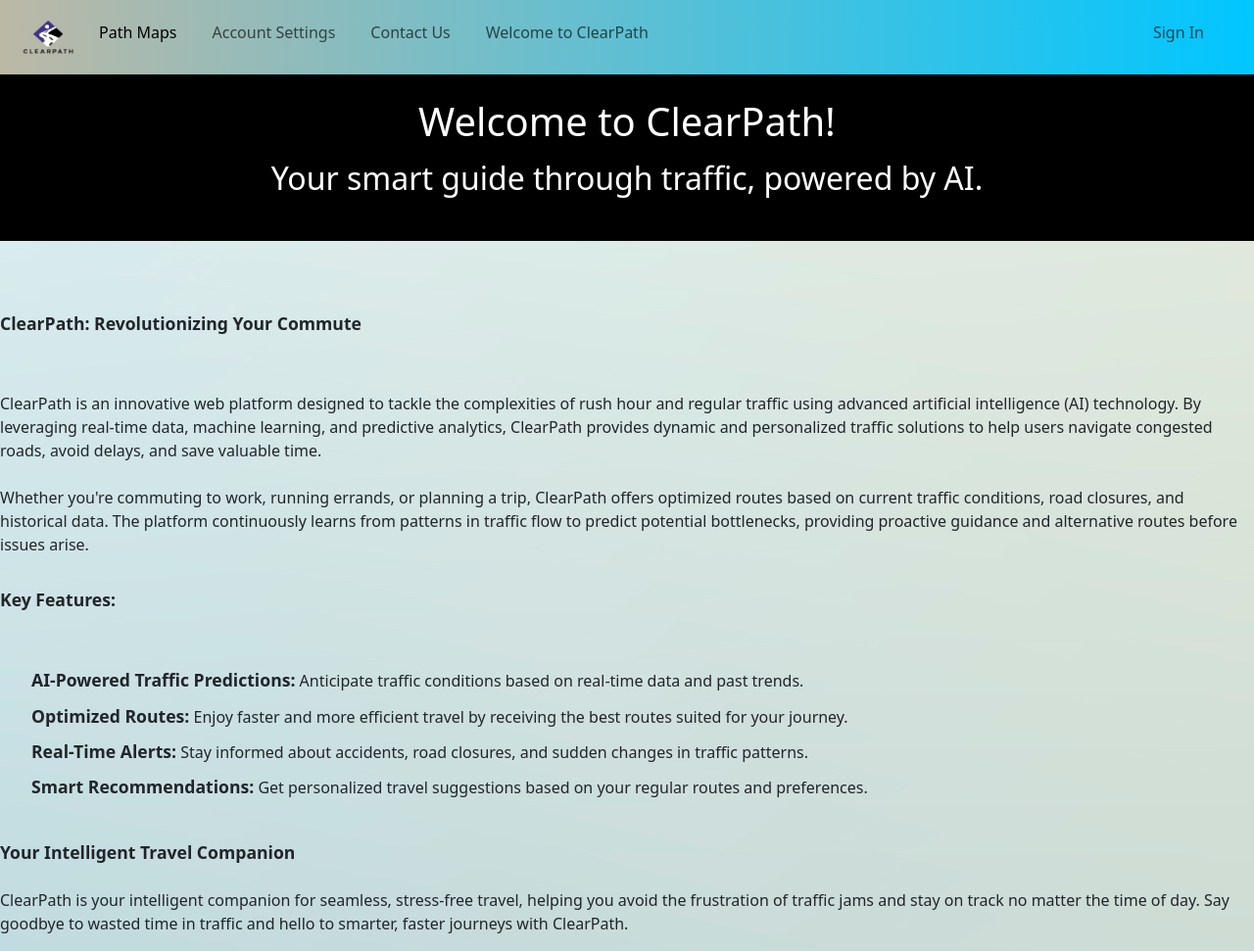
After one commit to Brooklyn-STEAM/10046-Integrating-Artificial-Intelligence-In-Aid-of-Rush-Hour-Commutes, a Flask app: page /clearpath in a window 1280 px wide. The commit adds this page. Shown: the whole page at 98% size. Run offline with Flask 3, Linux system fonts and the light colour scheme.

Commit message:
FInal Designs and Styles Part 1 (#14)

```diff
--- a/main.py
+++ b/main.py
@@ -122,9 +122,9 @@ def signin():
         result = cursor.fetchone()
 
         if result is None:
-            flash("username or password is incorrect")
+            flash("Username or Password is incorrect")
         elif password != result["password"]:
-            flash("username or password is incorrect")
+            flash("Username or Password is incorrect")
         else:
             user = User(result["id"], result["username"], result["email"])
 
@@ -139,6 +139,11 @@ def signin():
 def logout():
     flask_login.logout_user()
     return  redirect('/')
+
+@app.route('/delete')
+def deleteaccount():
+    flask_login.logout_user()
+    return redirect('/')
 
 @app.route("/settings", methods=["GET", "POST"])
 @flask_login.login_required
@@ -195,3 +200,16 @@ def settings():
         return redirect("/settings")
 
     return render_template("accountpage.html.jinja", user=flask_login.current_user)
+
+
+@app.route('/contactus')
+def contactus():
+    return render_template('contactus.html.jinja')
+
+@app.route('/clearpath', methods=["GET", "POST"])
+def clearpath():
+    return render_template('clearpath.html.jinja')
+
+@app.route('/thank-you')
+def thank_you():
+    return render_template('thank_you.html.jinja')
--- /dev/null
+++ b/templates/clearpath.html.jinja
@@ -0,0 +1,105 @@
+<!doctype html>
+<html lang="en">
+  <head>
+    <meta charset="utf-8">
+    <meta name="viewport" content="width=device-width, initial-scale=1">
+    <title>Welcome to ClearPath</title>
+    <link href="https://cdn.jsdelivr.net/npm/bootstrap@5.3.3/dist/css/bootstrap.min.css" rel="stylesheet" integrity="sha384-QWTKZyjpPEjISv5WaRU9OFeRpok6YctnYmDr5pNlyT2bRjXh0JMhjY6hW+ALEwIH" crossorigin="anonymous">
+
+  </head>
+<body>
+<style>
+    body {
+      background-image: url("static/background_url5.jpg");
+    }
+
+    .banner {
+        background-color: black;
+        color: white;
+        text-align: center;
+        padding: 20px;
+    }
+
+    .banner h1 {
+        font-size: 2.5em;
+        margin-bottom: 10px;
+    }
+
+    .banner p {
+        font-size: 2.0em;
+    }
+
+    .alert {
+        margin-top: 20px;
+        background-color: #cce5ff;
+        border-color: #b8daff;
+        color: #004085;
+    }
+
+    .content-container {
+        margin: 0 auto ;
+        padding: 20px;
+        max-width: 800px;
+        text-align: center;
+    }
+
+    h3 {
+        font-size: 1.8rem;
+        margin-bottom: 20px;
+    }
+
+    ul {
+        list-style-type: none;
+        padding-left: 0;
+    }
+
+    ul li {
+        margin-bottom: 10px;
+    }
+
+    strong {
+        font-size: 1.1rem;
+    }
+
+
+  </style>
+
+ {% include "components/navbar2.html.jinja" %}
+
+    <div class="banner text-center py-4">
+        <h1>Welcome to ClearPath!</h1>
+        <p>Your smart guide through traffic, powered by AI.</p>
+        {% if message %}
+            <div class="alert alert-info mt-3">
+                {{ message }}
+            </div>
+        {% endif %}
+    </div>
+    <br>
+    <br>
+
+    <h3 class="What is ClearPath?"></h3>
+
+    <p class="text-center">
+    <h3><strong>ClearPath: Revolutionizing Your Commute</strong></h3><br><br>
+
+    ClearPath is an innovative web platform designed to tackle the complexities of rush hour and regular traffic using advanced artificial intelligence (AI) technology. By leveraging real-time data, machine learning, and predictive analytics, ClearPath provides dynamic and personalized traffic solutions to help users navigate congested roads, avoid delays, and save valuable time.<br><br>
+
+    Whether you're commuting to work, running errands, or planning a trip, ClearPath offers optimized routes based on current traffic conditions, road closures, and historical data. The platform continuously learns from patterns in traffic flow to predict potential bottlenecks, providing proactive guidance and alternative routes before issues arise.<br><br>
+
+    <h3><strong>Key Features:</strong></h3><br><br>
+    <ul>
+        <li><strong>AI-Powered Traffic Predictions:</strong> Anticipate traffic conditions based on real-time data and past trends.</li>
+        <li><strong>Optimized Routes:</strong> Enjoy faster and more efficient travel by receiving the best routes suited for your journey.</li>
+        <li><strong>Real-Time Alerts:</strong> Stay informed about accidents, road closures, and sudden changes in traffic patterns.</li>
+        <li><strong>Smart Recommendations:</strong> Get personalized travel suggestions based on your regular routes and preferences.</li>
+    </ul><br>
+
+    <strong>Your Intelligent Travel Companion</strong><br><br>
+    ClearPath is your intelligent companion for seamless, stress-free travel, helping you avoid the frustration of traffic jams and stay on track no matter the time of day. Say goodbye to wasted time in traffic and hello to smarter, faster journeys with ClearPath.
+</p>
+
+
+        <script src="https://cdn.jsdelivr.net/npm/bootstrap@5.3.3/dist/js/bootstrap.bundle.min.js" integrity="sha384-YvpcrYf0tY3lHB60NNkmXc5s9fDVZLESaAA55NDzOxhy9GkcIdslK1eN7N6jIeHz" crossorigin="anonymous"></script>
+    </body>
+</html>
--- /dev/null
+++ b/templates/components/navbar2.html.jinja
@@ -0,0 +1,79 @@
+<!DOCTYPE html>
+<html lang="en">
+<head>
+  <meta charset="UTF-8">
+  <meta name="viewport" content="width=device-width, initial-scale=1.0">
+  <link href="https://cdn.jsdelivr.net/npm/bootstrap@5.3.0-alpha1/dist/css/bootstrap.min.css" rel="stylesheet">
+  <link rel="stylesheet" href="https://cdnjs.cloudflare.com/ajax/libs/font-awesome/6.0.0/css/all.min.css">
+<style>
+    .navbar {
+        background: linear-gradient(90deg, #BCB8A6, #00c6ff);
+    }
+
+  .navbar-nav .nav-item {
+    margin-right: 20px;
+  }
+
+  .navbar-nav .nav-item:last-child {
+    margin-right: 0;
+  }
+
+  .navbar {
+    padding-left: 10px;
+    padding-right: 15px;
+  }
+
+  .profile-container {
+    display: flex;
+    align-items: center;
+    justify-content: center;
+    margin-top: 20px;
+}
+
+    .profile-icon {
+        width: 50px;
+        height: 50px;
+        border-radius: 30%;
+        margin-right: 5px;
+        object-fit: cover;
+     }
+</style>
+
+
+</head>
+<body>
+    <nav class="navbar navbar-expand-lg bg-body-tertiary">
+  <div class="container-fluid">
+    <a class="navbar-brand" href="#"><img src="static/OfficialLogo.png" alt="Logo" width="55px" height="50px"></a>
+    <button class="navbar-toggler" type="button" data-bs-toggle="collapse" data-bs-target="#navbarText" aria-controls="navbarText" aria-expanded="false" aria-label="Toggle navigation">
+      <span class="navbar-toggler-icon"></span>
+    </button>
+    <div class="collapse navbar-collapse" id="navbarText">
+      <ul class="navbar-nav me-auto mb-2 mb-lg-0">
+        <li class="nav-item">
+          <a class="nav-link active" aria-current="page" href="/">Path Maps</a>
+        </li>
+        <li class="nav-item">
+          <a class="nav-link" href="/settings">Account Settings</a>
+        </li>
+        <li class="nav-item">
+          <a class="nav-link" href="/contactus">Contact Us</a>
+        </li>
+        <li class="nav-item">
+        <a class="nav-link" href="/clearpath">Welcome to ClearPath</a>
+        </li>
+      </ul>
+      <ul class="navbar-nav justify-content-end flex-grow-1 pe-3">
+            {% if current_user.is_authenticated %}
+              <div class="profile-container">
+                <img src="static/profileicon.png" alt="Profile Icon" class="profile-icon"><a class="nav-link" aria-current="page" href="/settings">Welcome {{ current_user.username }}</a>
+              </div>
+            {% else %}
+              <li class="nav-item">
+                <a class="nav-link" aria-current="page" href="/signin">Sign In</a>
+              </li>
+            {% endif %}
+        </div>
+    </div>
+</nav>
+</body>
```
Also changed, not shown: templates/accountpage.html.jinja (+7 -4 lines), templates/components/navbar.html.jinja (+7 -2 lines), templates/contactus.html.jinja (added, +118 -0 lines), templates/signin.html.jinja (+6 -7 lines), templates/signup.html.jinja (+58 -4 lines), static/CLEARPATH.png (added), static/background_url2.jpg (added), static/background_url3.jpg (added), static/background_url4.jpg (added), static/background_url5.jpg (added), static/hex-background-networking.jpg (added), static/profileicon.png (added).
